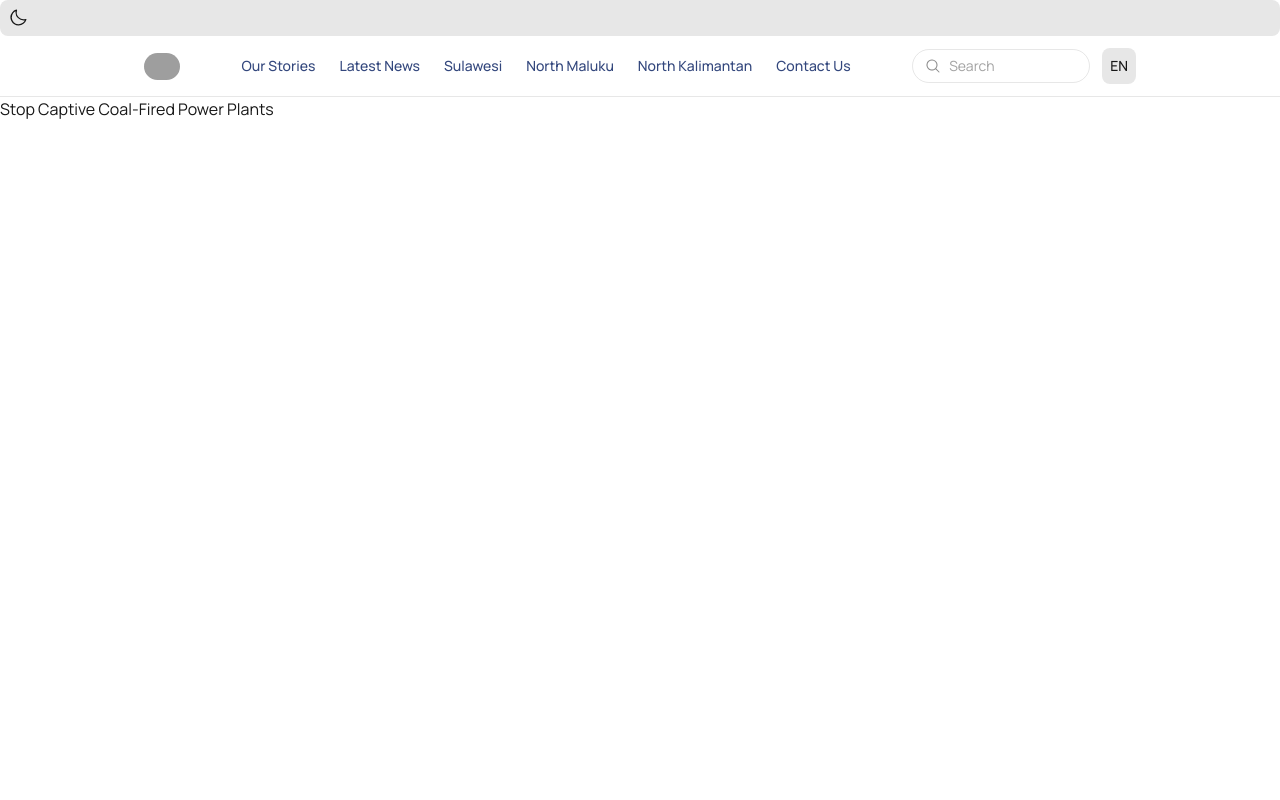
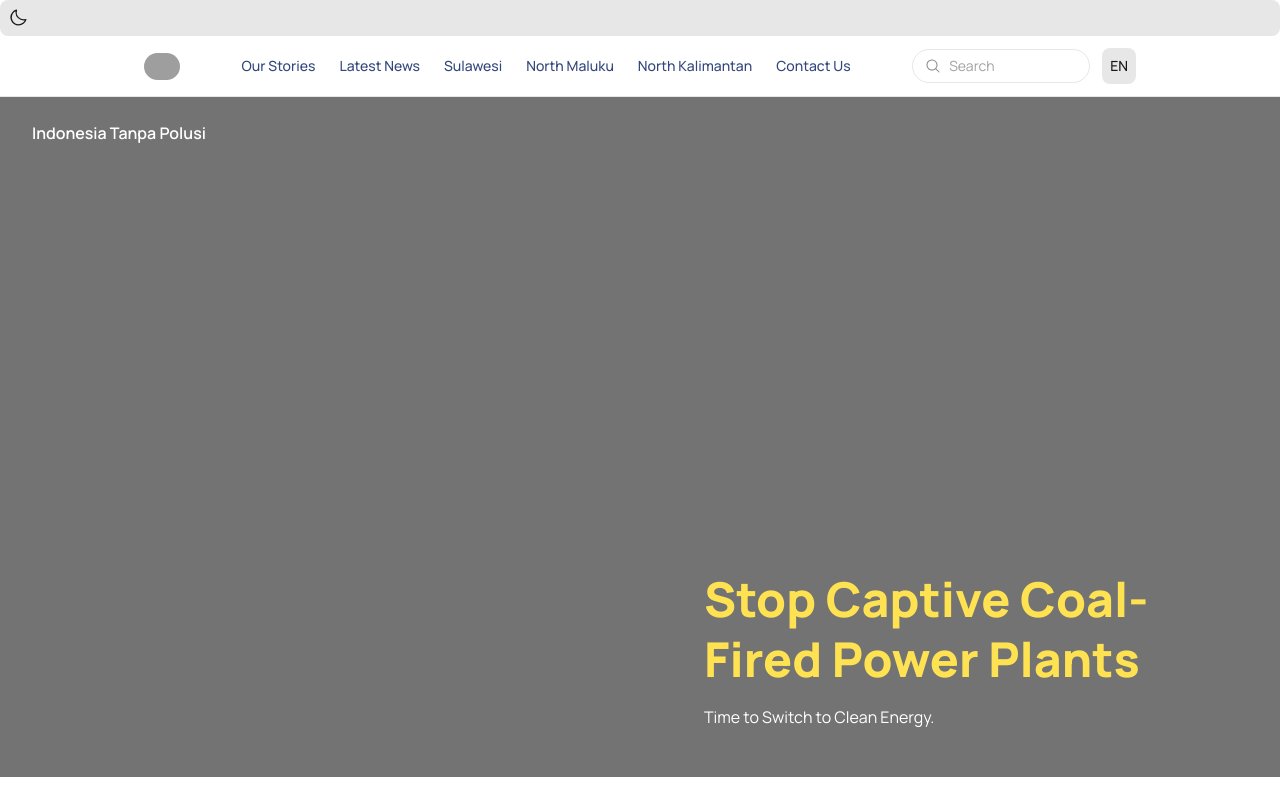
Before and after one commit to instep-dev/indonesia-tanpa-polusi, a Next.js app: page /en in a window 1280 px wide. Built offline with nearby package versions, Linux system fonts and the light colour scheme; grey boxes are pictures that could not be loaded.

Commit message:
feat: rebuild Hero section to match homepage mockup

```diff
--- a/components/marketing/Hero.tsx
+++ b/components/marketing/Hero.tsx
@@ -1,20 +1,29 @@
-import { Dictionary } from '@/i18n/getDictionary'
-import React from 'react'
-import ThemeToggle from '../reusable/ThemeToggle'
-import LangToggle from '../reusable/LangToggle'
+import type { Dictionary } from '@/i18n/getDictionary'
 
 const Hero = ({
-  dict
-} : {
+  dict,
+}: {
   dict: Dictionary['marketing']['home']
 }) => {
-
-  const homeData = dict.hero
+  const { title, subtitle } = dict.hero
 
   return (
-    <div>
-      {homeData.title}
-    </div>
+    <section className="relative w-full">
+      <div className="relative h-[520px] w-full overflow-hidden bg-neutral-500 sm:h-[600px] lg:h-[680px]">
+        <div className="absolute left-4 top-4 sm:left-8 sm:top-6">
+          <span className="text-sm font-semibold text-white sm:text-base">
+            Indonesia Tanpa Polusi
+          </span>
+        </div>
+
+        <div className="absolute bottom-8 left-4 right-4 sm:bottom-12 sm:left-auto sm:right-10 sm:max-w-md lg:right-16 lg:max-w-lg">
+          <h1 className="text-3xl font-extrabold leading-tight text-brand-yellow sm:text-4xl lg:text-5xl">
+            {title}
+          </h1>
+          <p className="mt-4 text-sm text-white sm:text-base">{subtitle}</p>
+        </div>
+      </div>
+    </section>
   )
 }
 
```
